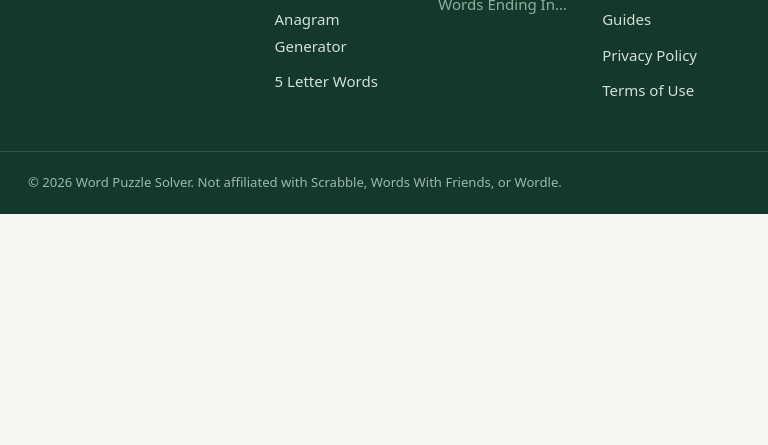
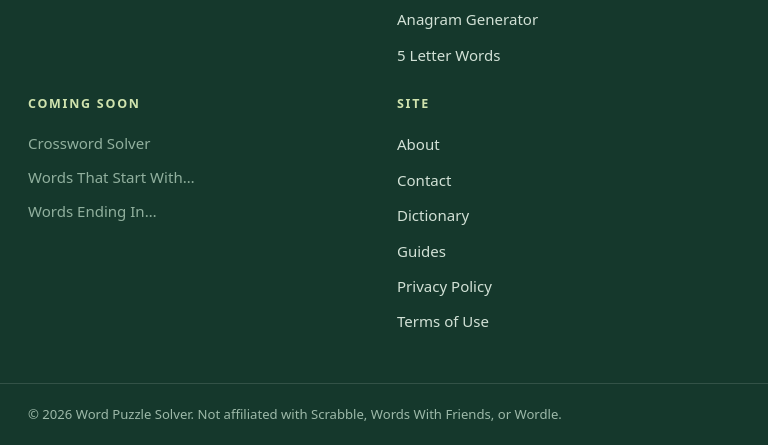
Before and after one commit to mrboss302/word-unscrambler, a website: page index.html in a window 768 px wide. Shown: the part 6963-7408 px from the top of the page. Before the commit the page ends 7177 px from the top, so only its background shows below. Drawn offline with Linux system fonts and the light colour scheme.

Commit message:
Polish footer layout at intermediate tablet widths

```diff
--- a/assets/css/refresh.css
+++ b/assets/css/refresh.css
@@ -246,6 +246,9 @@ a.tool-card:hover { transform: translateY(-4px); border-color: #8eae8d; box-shad
   .site-nav ul { width: max-content; }
   .hero__art { padding: 34px 30px 34px 0; }
 }
+@media (min-width: 561px) and (max-width: 920px) {
+  .site-footer__inner { grid-template-columns: repeat(2, minmax(0, 1fr)); }
+}
 @media (max-width: 780px) {
   .hero__panel { grid-template-columns: 1fr; }
   .hero__copy { padding: 45px 32px 30px; }
```
